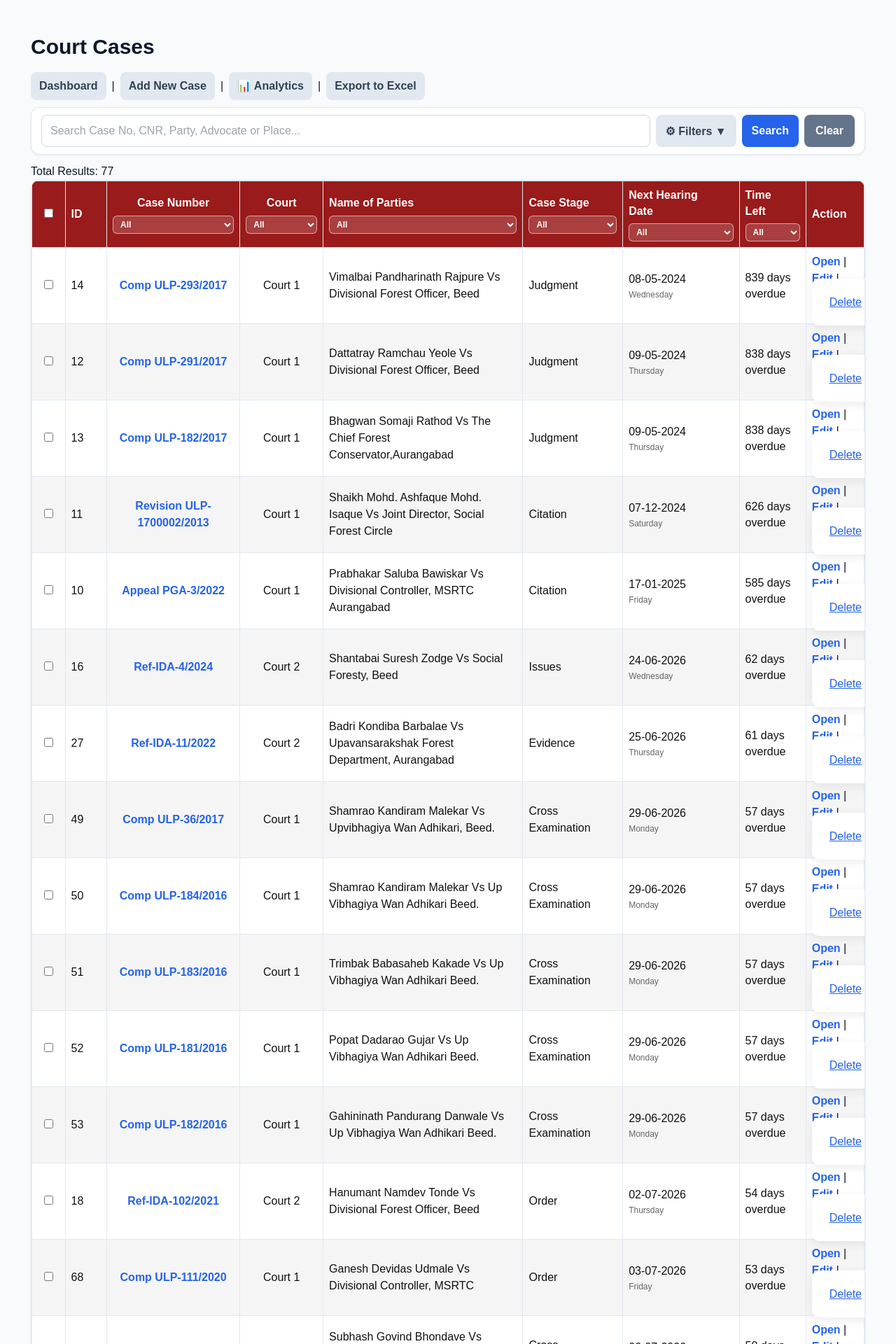
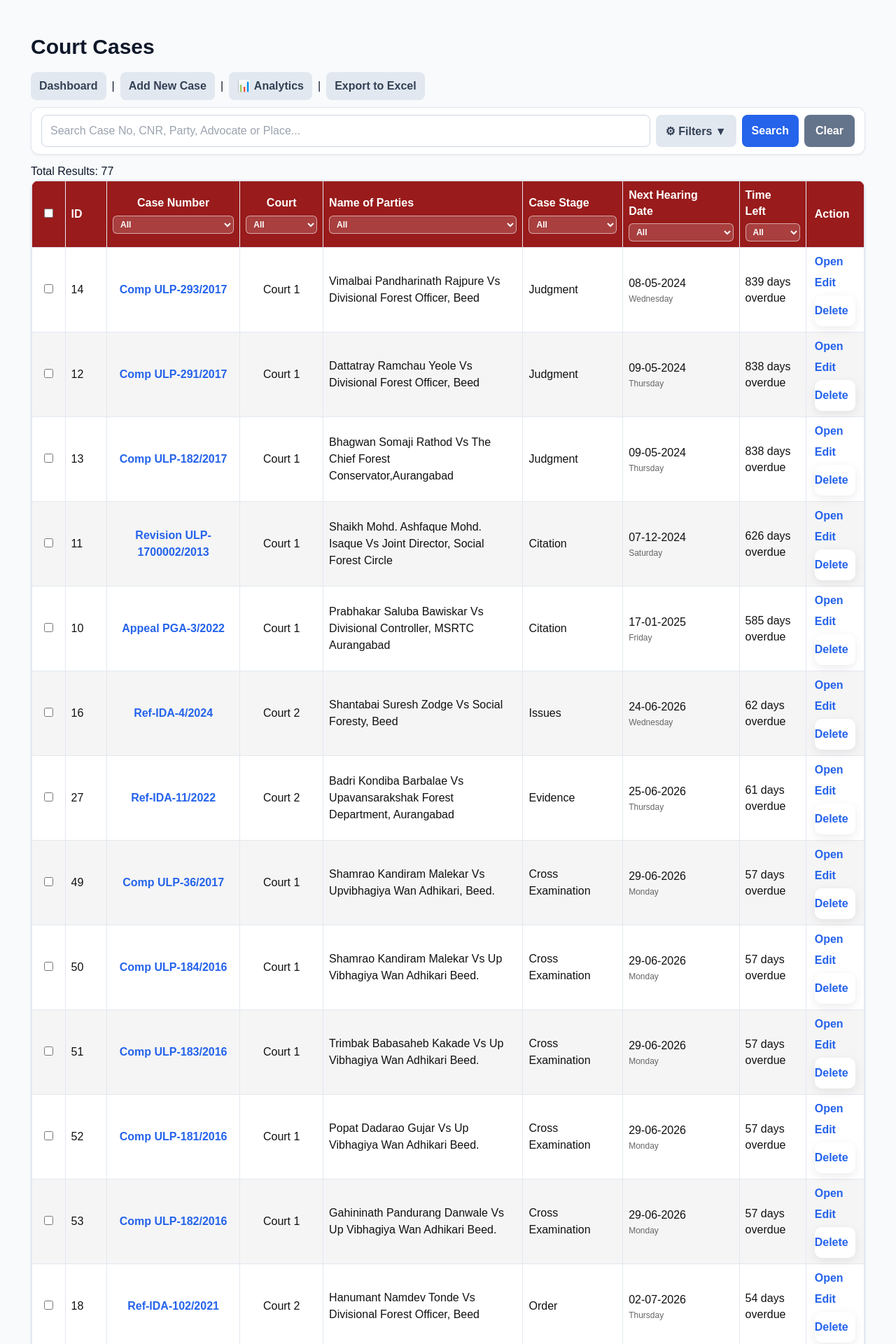
Before and after one commit to sonwaneshubham204-boop/court_tracker, a Flask app: page /cases in a window 1280 px wide. Shown: the top 1920 px of the page at 70% size. Run offline with Flask 3, Linux system fonts and the light colour scheme; a user stored in the database is signed in; data comes from the database, SQL or seed files in the repository; some libraries are stand-ins or nearby versions.

Commit message:
Add files via upload

```diff
--- a/templates/cases.html
+++ b/templates/cases.html
@@ -347,6 +347,113 @@ th:nth-child(2), td:nth-child(2) { width: 55px; white-space: nowrap; }
     line-height: normal !important;
 }
 
+
+/* LOCKED FIX: Action column only */
+.action-cell {
+    width: 170px !important;
+    min-width: 170px !important;
+    white-space: nowrap !important;
+    vertical-align: middle !important;
+    overflow: visible !important;
+}
+.action-links {
+    display: flex !important;
+    align-items: center !important;
+    justify-content: center !important;
+    gap: 7px !important;
+    white-space: nowrap !important;
+}
+.action-links a,
+.action-links form,
+.action-links button {
+    display: inline-block !important;
+    white-space: nowrap !important;
+    margin: 0 !important;
+}
+.action-links form {
+    padding: 0 !important;
+}
+.action-links button {
+    border: 0 !important;
+    background: none !important;
+    padding: 0 !important;
+    color: #2563eb !important;
+    font: inherit !important;
+    font-weight: 600 !important;
+    cursor: pointer !important;
+}
+.action-links a:hover,
+.action-links button:hover {
+    text-decoration: underline !important;
+}
+
+
+/* FINAL LOCKED FIX — ACTION COLUMN ONLY */
+.table-wrap {
+    overflow-x: auto !important;
+    overflow-y: visible !important;
+}
+
+table {
+    min-width: 1180px !important;
+}
+
+th:last-child,
+td.action-cell {
+    width: 190px !important;
+    min-width: 190px !important;
+    max-width: 190px !important;
+    padding-left: 12px !important;
+    padding-right: 12px !important;
+    overflow: visible !important;
+}
+
+.action-cell .action-links {
+    width: 100% !important;
+    min-width: 0 !important;
+    display: flex !important;
+    flex-direction: row !important;
+    flex-wrap: nowrap !important;
+    align-items: center !important;
+    justify-content: center !important;
+    gap: 6px !important;
+    overflow: visible !important;
+}
+
+.action-cell .action-links a,
+.action-cell .action-links form,
+.action-cell .action-links button {
+    position: static !important;
+    float: none !important;
+    flex: 0 0 auto !important;
+    white-space: nowrap !important;
+}
+
+
+/* ACTION CELL — vertical links only */
+td.action-cell .action-links {
+    display: flex !important;
+    flex-direction: column !important;
+    align-items: flex-start !important;
+    justify-content: center !important;
+    gap: 6px !important;
+    white-space: normal !important;
+}
+td.action-cell .action-links > span {
+    display: none !important;
+}
+td.action-cell .action-links form {
+    display: block !important;
+}
+td.action-cell .action-links a,
+td.action-cell .action-links button {
+    display: block !important;
+    width: auto !important;
+    margin: 0 !important;
+    padding: 0 !important;
+    white-space: nowrap !important;
+}
+
 </style>
 
 <style>
@@ -594,14 +701,17 @@ td a:hover { text-decoration:underline !important; }
             Undated
         {% endif %}
     </td>
-    <td>
-        <a href="/case/{{ case.id }}">Open</a> |
-        <a href="/edit-case/{{ case.id }}">Edit</a> |
-        <form action="/delete-case/{{ case.id }}" method="POST" style="display:inline;">
-            <button type="submit"
-                    style="display:inline; border:0; background:none; padding:0; color:#2563eb; text-decoration:underline; cursor:pointer;"
-                    onclick="return confirm('Delete this case?')">Delete</button>
-        </form>
+    <td class="action-cell">
+        <div class="action-links">
+            <a href="/case/{{ case.id }}">Open</a>
+            <span>|</span>
+            <a href="/edit-case/{{ case.id }}">Edit</a>
+            <span>|</span>
+            <form action="/delete-case/{{ case.id }}" method="POST">
+                <button type="submit"
+                        onclick="return confirm('Delete this case?')">Delete</button>
+            </form>
+        </div>
     </td>
 </tr>
 {% endfor %}
```
